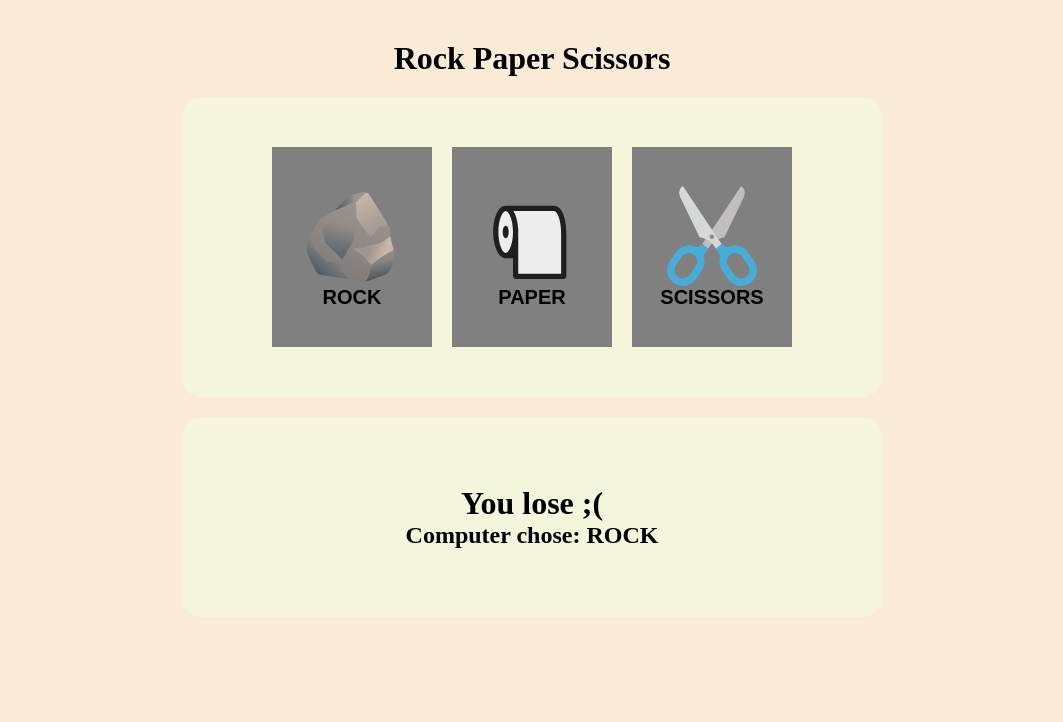
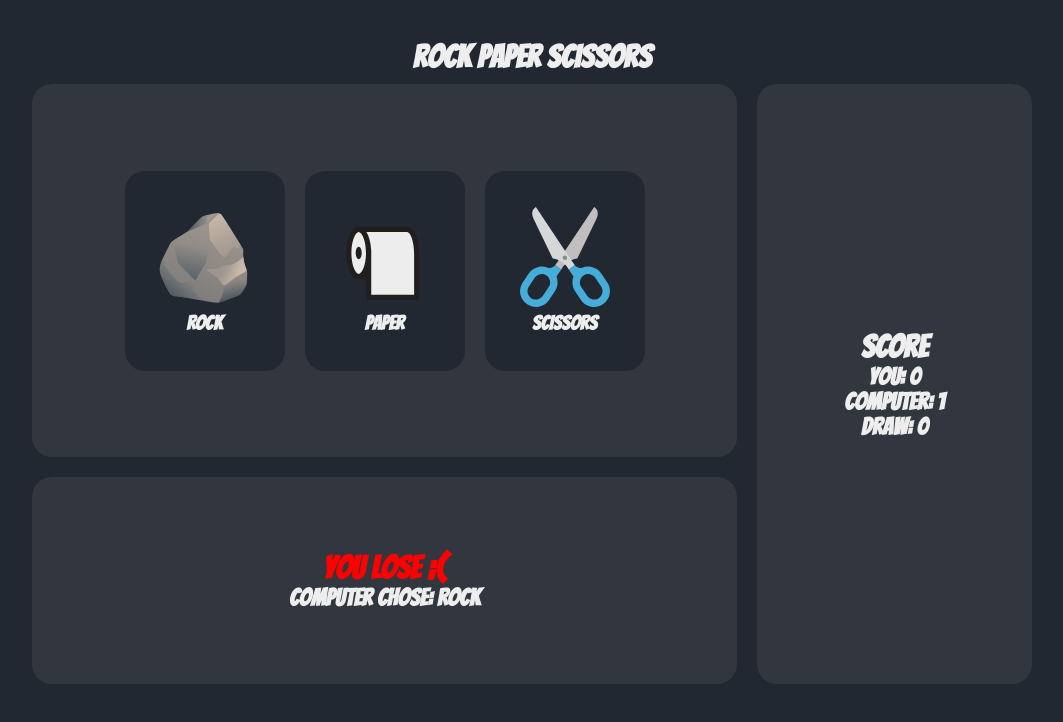
Before and after one commit to lampizio/rock-paper-scissors-game, a plain HTML site: page index.html in a window 1280 px wide. Both pictures are taken after a click on the button "ROCK". Shown: the whole page, without its empty margins (108-1171 px from the left). Drawn offline with Linux system fonts and the light colour scheme.

Commit message:
feat: add design styles to the page

```diff
--- a/index.html
+++ b/index.html
@@ -9,8 +9,14 @@
 <body>
     <script defer src="./scripts/script.js"></script>
 
+    <audio src="./audio/win.mp3" id="win"></audio>
+    <audio src="./audio/draw.mp4" id="draw"></audio>
+    <audio src="./audio/lose.mp3" id="lose"></audio>
+
     <h1 class="title">Rock Paper Scissors</h1>
 
+    <div class="main">
+        <div class="game-section">
             <div class="items-container">
                 <button class="item rock">
                     <img src="./resources/rock.svg" alt="">
@@ -30,11 +36,14 @@
                 <h1 class="round-status">Choose the item above</h1>
                 <h2 class="computer-choice"></h2>
             </div>
+        </div>
 
         <div class="display-results-container">
-        <div class="user-score"></div>
-        <div class="computer-score"></div>
-        <div class="draw-score"></div>
+            <h1 class="score">SCORE</h1>
+            <h2 class="user-score"></h2>
+            <h2 class="computer-score"></h2>
+            <h2 class="draw-score"></h2>
+        </div>
     </div>
 </body>
 </html>
--- a/scripts/script.js
+++ b/scripts/script.js
@@ -20,13 +20,25 @@ function playRound(event) {
     let userRoundStatus = getUserRoundStatus(computerChoice, userChoice);
 
     let result = processUserRoundStatus(userRoundStatus, computerChoice);
-    displayRoundResults(result);
+    displayRoundResults(result, userRoundStatus);
 
 }
 
-function displayRoundResults(result) {
-    document.querySelector(".round-status").textContent = result[0];
+function displayRoundResults(result, userRoundStatus) {
+    document.querySelector(".round-status").innerHTML = result[0];
     document.querySelector(".computer-choice").textContent = "Computer chose: " + result[1].toUpperCase();
+    document.querySelector(".user-score").textContent = "You: " + SCORE.win;
+    document.querySelector(".computer-score").textContent = "Computer: " + SCORE.lose;
+    document.querySelector(".draw-score").textContent = "Draw: " + SCORE.draw;
+
+    if (userRoundStatus) {
+        document.querySelector("#win").play();
+    } else if (userRoundStatus === null) {
+        document.querySelector("#draw").play();
+    } else {
+        document.querySelector("#lose").play();
+    }
+
 }
 
 function getUserChoiceFromClass(className) {
@@ -55,13 +67,13 @@ function getUserRoundStatus(computerChoice, userChoice) {
 function processUserRoundStatus(userRoundStatus, computerChoice) {
     if(userRoundStatus) {
         SCORE.win++;
-        return ["You win!", computerChoice];
+        return ["<span style='color: green;'>You win!</span>", computerChoice];
     } else if (userRoundStatus === null) {
         SCORE.draw++;
-        return ["Draw!", computerChoice];
+        return ["<span style='color: gray;'>Draw</span>", computerChoice];
     } else {
         SCORE.lose++;
-        return ["You lose ;(", computerChoice];
+        return ["<span style='color: red;'>You lose ;(</span>", computerChoice];
     }
 }
 
--- a/styles/style.css
+++ b/styles/style.css
@@ -2,17 +2,24 @@
     box-sizing: border-box;
     margin: 0;
     padding: 0;
+    color: #EEEEEE;
+    font-family: "bangers", sans-serif;
 }
 
 :root {
-    --body-bg-color: antiquewhite;
-    --sub-section-bg-color: beige;
-    --item-bg-color: grey;
+    --body-bg-color: #222831;
+    --sub-section-bg-color: #31363F;
+    --item-bg-color: #222831;
 
-    --press-item-bg-color: aqua;
+    --press-item-bg-color: #3B1C32;
 
-    --hover-item-bg-color: blue;
-    --hover-item-txt-color: white;
+    --hover-item-bg-color: #6A1E55;
+    --hover-item-txt-color: #EEEEEE;
+}
+
+@font-face {
+    font-family: bangers;
+    src: url(../fonts/Bangers/Bangers-Regular.ttf);
 }
 
 body {
@@ -31,9 +38,8 @@ body {
     flex-wrap: wrap;
     align-content: center;
     gap: 20px;
+    flex: 2;
 
-    max-width: 700px;
-    min-height: 300px;
     padding: 20px;
 
     background-color: var(--sub-section-bg-color);
@@ -46,11 +52,14 @@ body {
     justify-content: center;
     width: 12em;
     height: 15em;
+    gap: 5px;
 
     background-color: var(--item-bg-color);
 
+    border-radius: 20px;
+    border-image: linear-gradient(to right, rgb(226, 214, 84), rgb(255, 191, 29)) 1;
+    border-style: none;
     cursor: pointer;
-    border: none;
 }
 
 .item img {
@@ -69,17 +78,58 @@ body {
 
 .round-status-container {
     flex-direction: column;
-    max-width: 700px;
-    min-height: 200px;
+    flex: 1;
+
+    padding: 20px;
+
+    min-height: 107px;
 
     background-color: var(--sub-section-bg-color);
 }
 
+.round-status,
+.computer-choice {
+    text-align: center;
+}
+
+.display-results-container {
+    flex-direction: column;
+    text-align: center;
+    background-color: var(--sub-section-bg-color);
+}
+
 .round-status-container,
-.items-container {
+.items-container,
+.display-results-container {
     display: flex;
     justify-content: center;
     align-items: center;
     border-radius: 20px;
-    margin: 20px auto;
 }
+
+.main {
+    display: flex;
+    flex-wrap: wrap;
+    align-content: center;
+    gap: 20px;
+
+    max-width: 1000px;
+    min-height: 600px;
+
+    margin: auto;
+}
+
+.game-section {
+    display: flex;
+    flex-direction: column;
+    min-height: 600px;
+    gap: 20px;
+    justify-content: stretch;
+    align-items: stretch;
+    flex: 3;
+}
+
+.display-results-container {
+    flex: 1;
+    padding: 20px;
+}
```
Lines whose indentation alone changed are shown as unchanged.
